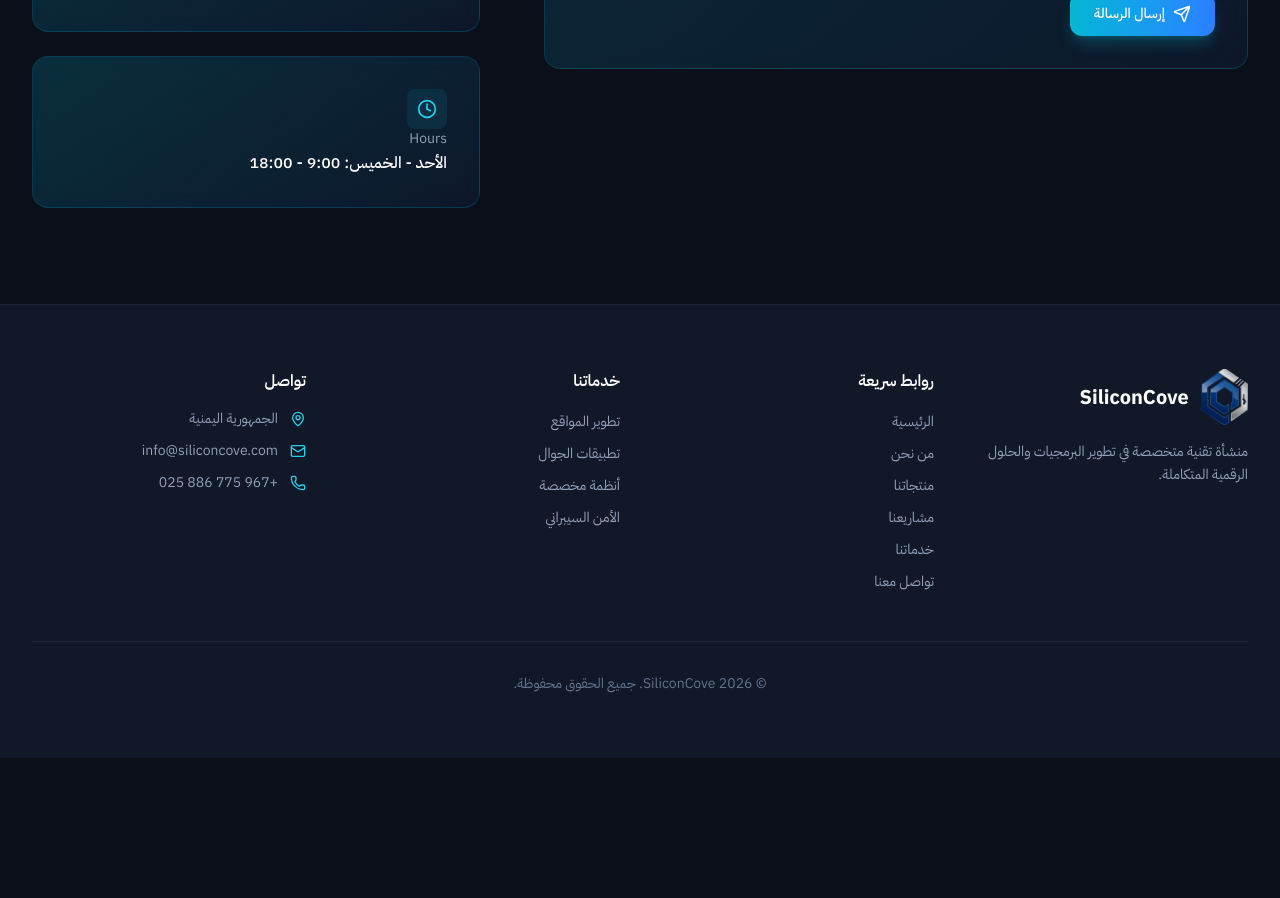
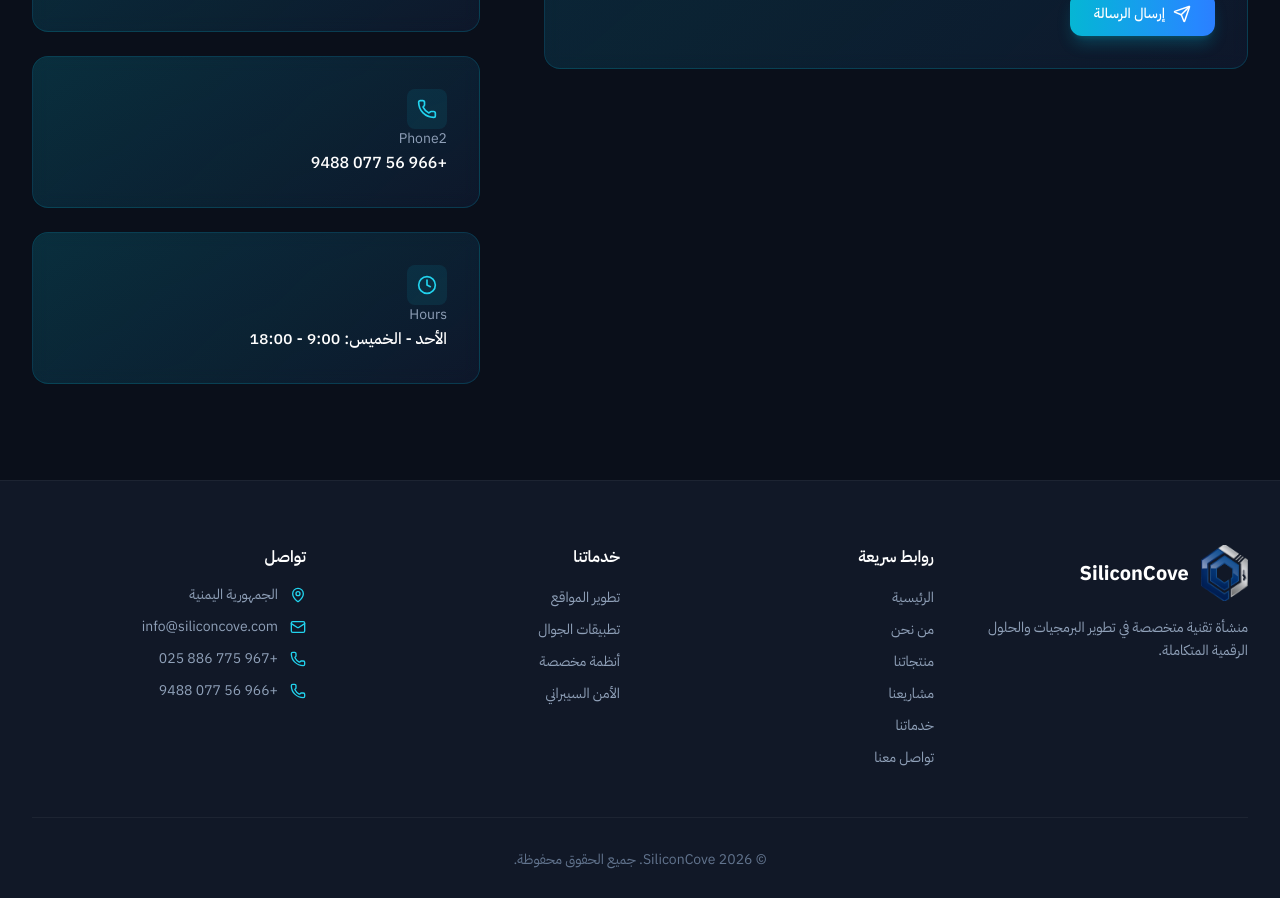
Before and after one commit to mo3stx8/SiliconCove-WebSite, a Next.js app: page /contact in a window 1280 px wide. Shown: the part 920-1818 px from the top of the page. Before the commit the page ends 1678 px from the top, so only its background shows below. Built offline with nearby package versions, Linux system fonts and the light colour scheme; no server answers.

Commit message:
Update contact information

```diff
--- a/src/components/contact/ContactInfo.tsx
+++ b/src/components/contact/ContactInfo.tsx
@@ -4,13 +4,15 @@ import { Clock, Mail, MapPin, Phone, type LucideIcon } from 'lucide-react'
 import { useLanguage } from '@/context/LanguageContext'
 import GlowCard from '@/components/common/GlowCard'
 
-const infoIcons: Record<string, LucideIcon> = { address: MapPin, email: Mail, phone: Phone, hours: Clock }
-const infoKeys = ['address', 'email', 'phone', 'hours'] as const
+const infoIcons: Record<string, LucideIcon> = { address: MapPin, email: Mail, phone: Phone, phone2: Phone, hours: Clock }
+const infoKeys = ['address', 'email', 'phone', 'phone2', 'hours'] as const
 
 export default function ContactInfo() {
   const { t } = useLanguage()
 
+
   return (
+
     <div className="space-y-6" data-aos="fade-up" data-aos-delay="200">
       <h3 className="text-2xl font-bold text-white mb-6">{t.contactPage.info.title}</h3>
       {infoKeys.map((key) => {
--- a/src/components/layout/Footer.tsx
+++ b/src/components/layout/Footer.tsx
@@ -74,6 +74,10 @@ export default function Footer() {
                 <Phone size={16} className="text-cove-400 shrink-0" />
                 {t.contactPage.info.phone}
               </li>
+              <li className="flex items-center gap-3 text-slate-400 text-sm">
+                <Phone size={16} className="text-cove-400 shrink-0" />
+               {t.contactPage.info.phone2}
+              </li>
             </ul>
           </div>
         </div>
--- a/src/i18n/translations.ts
+++ b/src/i18n/translations.ts
@@ -137,6 +137,7 @@ export interface Translation {
       address: string
       email: string
       phone: string
+      phone2?: string
       hours: string
     }
   }
@@ -408,6 +409,7 @@ export const translations: Record<Language, Translation> = {
         address: 'الجمهورية  اليمنية',
         email: 'info@siliconcove.com',
         phone: '+967 775 886 025',
+        phone2:'+966 56 077 9488',
         hours: 'الأحد - الخميس: 9:00 - 18:00',
       },
     },
@@ -678,6 +680,7 @@ export const translations: Record<Language, Translation> = {
         address: 'Republice of Yemen',
         email: 'info@siliconcove.com',
         phone: '+967 775 886 025',
+        phone2:'+966 56 077 9488',
         hours: 'Sun - Thu: 9:00 AM - 6:00 PM',
       },
     },
```
